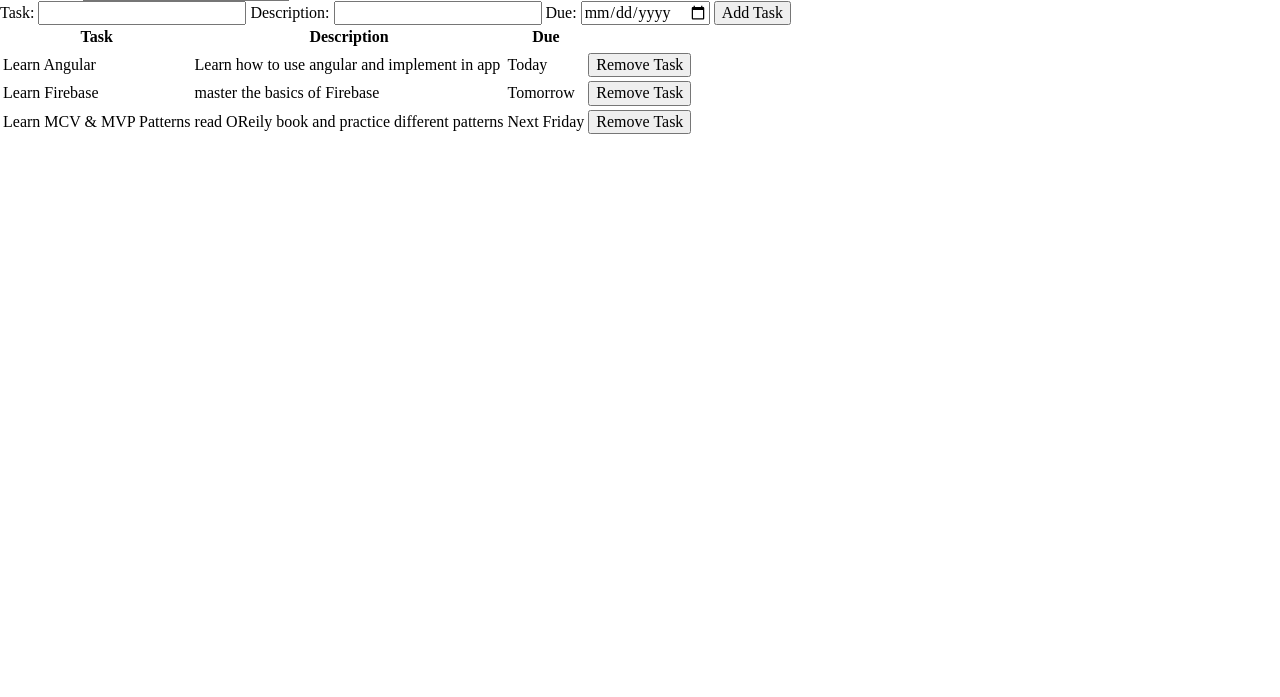
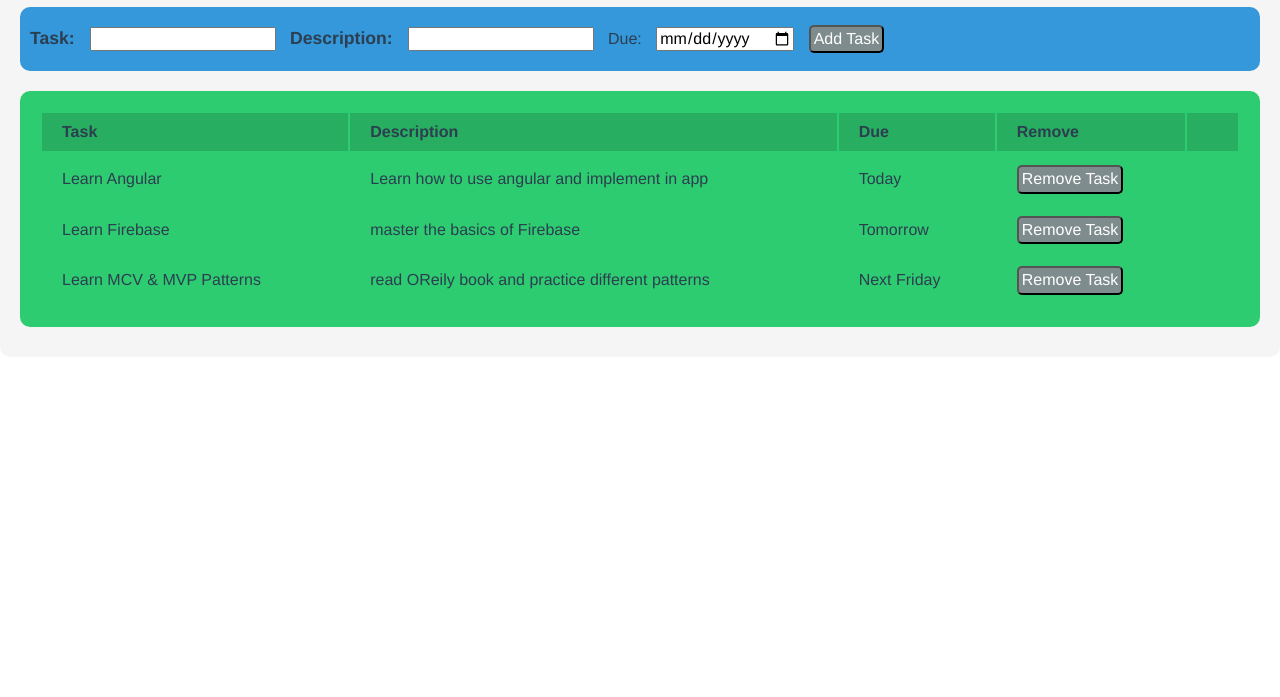
Before and after one commit to beck410/todo-app, a website: page app/index.html in a window 1280 px wide. Shown: the part 103-800 px from the top of the page. Drawn offline with nearby package versions, Linux system fonts and the light colour scheme; files that its build step writes are made by us from their sources.

Commit message:
basic styling done

```diff
--- a/app/index.html
+++ b/app/index.html
@@ -8,11 +8,10 @@
     <link rel="stylesheet" href="styles/todo-app.css" type="text/css" media="screen" charset="utf-8">
   </head>
   <div class="container" ng-controller="TodoController as tdc">
-    <h1>{{name}}'s Todo List</h1>
-    Your Name: <input type="text" ng-model="name" />
+    <h1>{{tdc.name}}'s Todo List</h1>
     <form>
-    Task: <input type="text" ng-model="tdc.newTask.name" />
-    Description: <input type="text" ng-model="tdc.newTask.desc" />
+    <span>Task: </span><input type="text" ng-model="tdc.newTask.name" />
+    <span>Description: </span><input type="text" ng-model="tdc.newTask.desc" />
     Due: <input type="date" ng-model="tdc.newTask.due" />
     <button ng-click='tdc.addNewTask()'>Add Task</button>
     </form>
@@ -22,6 +21,7 @@
           <th>Task</th>
           <th>Description</th>
           <th>Due</th>
+          <th>Remove<th>
         </thead>
       </tr>
       <tbody>
--- a/app/js/todo-controller.js
+++ b/app/js/todo-controller.js
@@ -5,6 +5,7 @@
   .controller('TodoController',function(){
 
     var vm = this;
+    vm.name = 'Beck';
     vm.tasks = [
       {
         name: 'Learn Angular',
--- a/app/sass/_layout.scss
+++ b/app/sass/_layout.scss
@@ -0,0 +1,54 @@
+.container {
+  max-width: 1280px;
+  margin: 20px auto;
+  background: whitesmoke;
+  padding: 10px 20px;
+  font-family: Helvetica;
+  color: #2c3e50;
+  border-radius: 10px;
+
+  h1 {
+    text-align: center;
+  }
+
+  span {
+    font-weight: bold;
+    font-size: 1.1em;
+  }
+
+  form {
+    padding: 10px;
+    background: #3498db;
+    border-radius: 10px;
+  }
+
+  button {
+    background: #7f8c8d;
+    color: white;
+    border-radius: 5px;
+    padding: 3px;
+  }
+
+  input {
+    margin: 10px;
+  }
+
+  table {
+    width: 100%;
+    margin-top: 20px;
+    margin-bottom: 20px;
+    background: #2ecc71;
+    border-radius: 10px;
+    padding: 20px;
+
+    td {
+      padding: 10px 20px;
+    }
+
+    th{
+      background: #27ae60;
+      padding: 10px 20px;
+      text-align: left;
+    }
+  }
+}
--- a/app/styles/todo-app.css
+++ b/app/styles/todo-app.css
@@ -1,2 +1,39 @@
 /* global variables */
 /* imports */
+.container {
+  max-width: 1280px;
+  margin: 20px auto;
+  background: whitesmoke;
+  padding: 10px 20px;
+  font-family: Helvetica;
+  color: #2c3e50;
+  border-radius: 10px; }
+  .container h1 {
+    text-align: center; }
+  .container span {
+    font-weight: bold;
+    font-size: 1.1em; }
+  .container form {
+    padding: 10px;
+    background: #3498db;
+    border-radius: 10px; }
+  .container button {
+    background: #7f8c8d;
+    color: white;
+    border-radius: 5px;
+    padding: 3px; }
+  .container input {
+    margin: 10px; }
+  .container table {
+    width: 100%;
+    margin-top: 20px;
+    margin-bottom: 20px;
+    background: #2ecc71;
+    border-radius: 10px;
+    padding: 20px; }
+    .container table td {
+      padding: 10px 20px; }
+    .container table th {
+      background: #27ae60;
+      padding: 10px 20px;
+      text-align: left; }
```
